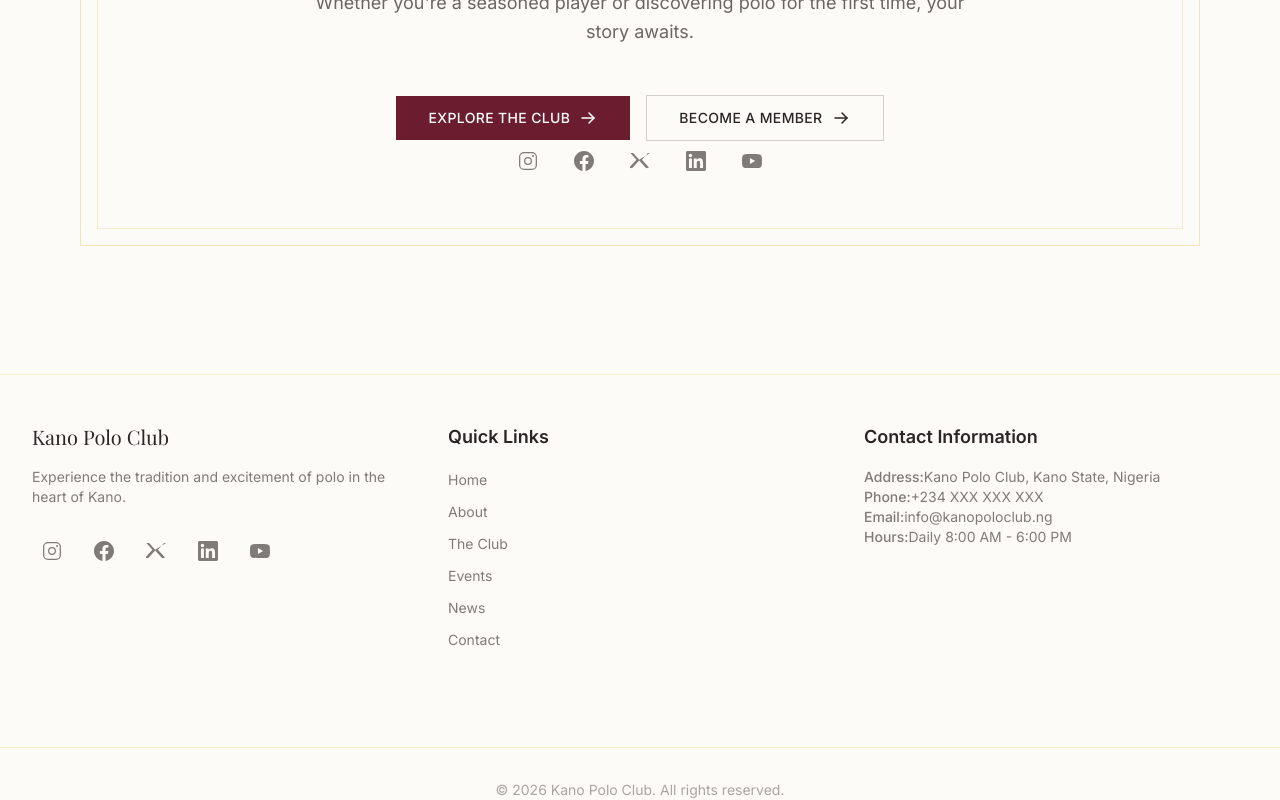
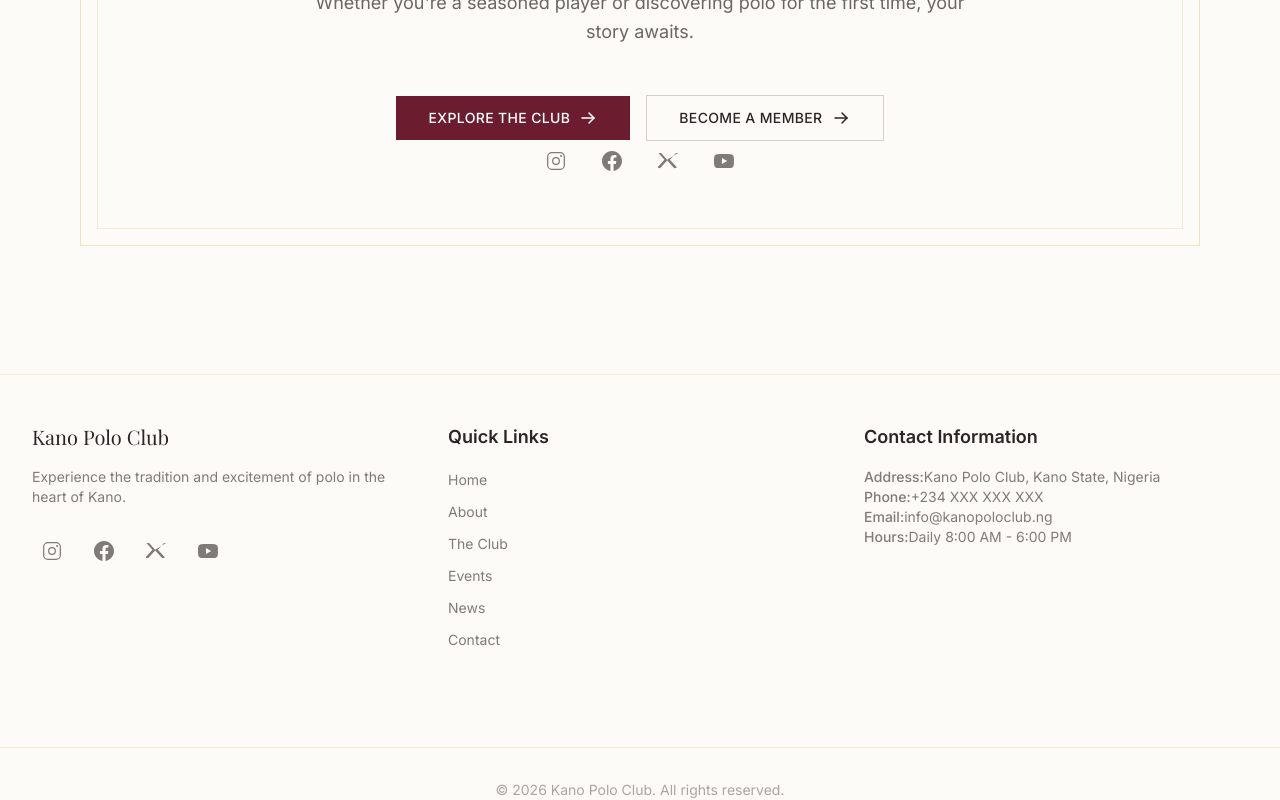
Before and after one commit to simon-azike1/Kano_PoloClub, a React (Vite) app in the folder Kano_PoloClub/: page /gallery in a window 1280 px wide. Shown: the part 5508-6308 px from the top of the page. Built offline with nearby package versions, Linux system fonts and the light colour scheme.

Commit message:
feat: add social media links

```diff
--- a/Kano_PoloClub/src/components/SocialIcons.jsx
+++ b/Kano_PoloClub/src/components/SocialIcons.jsx
@@ -43,7 +43,7 @@
 export const SocialLinks = ({ className = "flex items-center gap-4" }) => (
   <div className={className} role="list" aria-label="Social media links">
     <a
-      href="https://instagram.com"
+      href="https://www.instagram.com/kanopoloclub?igsh=YTNvcW92bTdueXhn"
       target="_blank"
       rel="noopener noreferrer"
       className="flex items-center justify-center w-10 h-10 bg-brand-bg/50 hover:bg-brand-accent/10 transition-all duration-300 text-brand-text/60 hover:text-brand-accent"
@@ -52,7 +52,7 @@
       <IconInstagram />
     </a>
     <a
-      href="https://facebook.com"
+      href="https://web.facebook.com/p/Kano-Polo-Club-100065149024262/?_rdc=1&_rdr#"
       target="_blank"
       rel="noopener noreferrer"
       className="flex items-center justify-center w-10 h-10 bg-brand-bg/50 hover:bg-brand-accent/10 transition-all duration-300 text-brand-text/60 hover:text-brand-accent"
@@ -61,25 +61,16 @@
       <IconFacebook />
     </a>
     <a
-      href="https://twitter.com"
+      href="https://x.com/PoloClubKano"
       target="_blank"
       rel="noopener noreferrer"
       className="flex items-center justify-center w-10 h-10 bg-brand-bg/50 hover:bg-brand-accent/10 transition-all duration-300 text-brand-text/60 hover:text-brand-accent"
-      aria-label="Twitter"
+      aria-label="X (Twitter)"
     >
       <IconTwitter />
     </a>
     <a
-      href="https://linkedin.com"
-      target="_blank"
-      rel="noopener noreferrer"
-      className="flex items-center justify-center w-10 h-10 bg-brand-bg/50 hover:bg-brand-accent/10 transition-all duration-300 text-brand-text/60 hover:text-brand-accent"
-      aria-label="LinkedIn"
-    >
-      <IconLinkedIn />
-    </a>
-    <a
-      href="https://youtube.com"
+      href="https://www.youtube.com/@live.ukpolo"
       target="_blank"
       rel="noopener noreferrer"
       className="flex items-center justify-center w-10 h-10 bg-brand-bg/50 hover:bg-brand-accent/10 transition-all duration-300 text-brand-text/60 hover:text-brand-accent"
```
